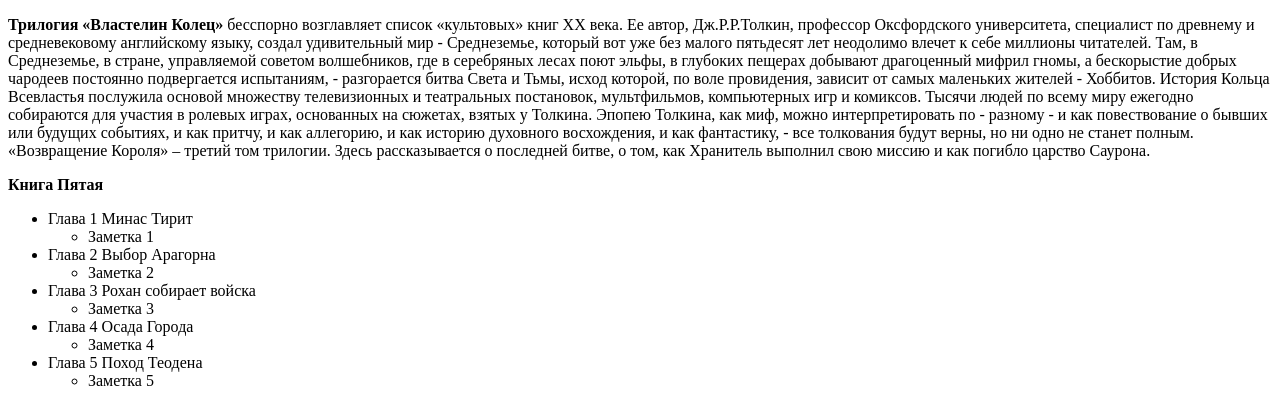
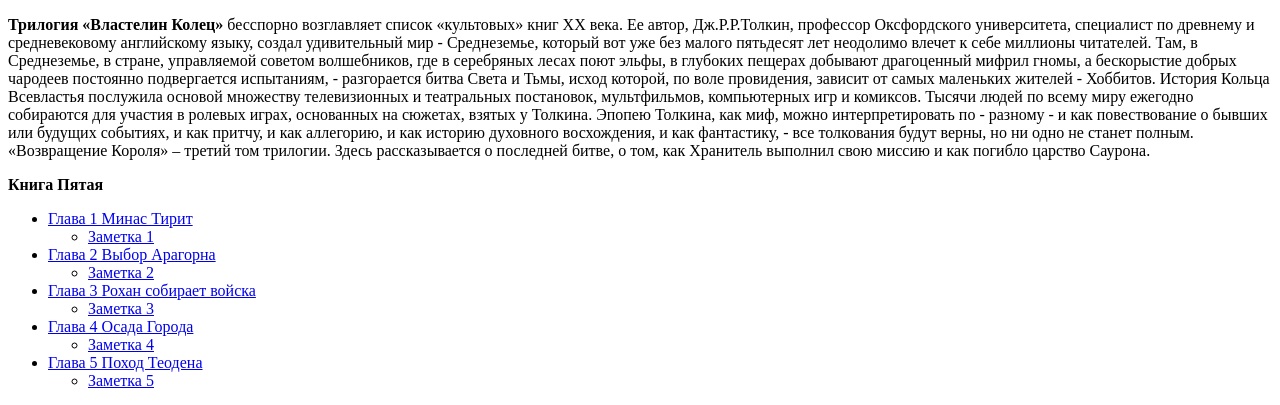
Before and after one commit to alexey17kos/HTML, a plain HTML site: page index.html in a window 1280 px wide. Shown: the top 405 px of the page. Drawn offline with Linux system fonts and the light colour scheme.

Commit message:
Сделал усложненный вариант

```diff
--- a/index.html
+++ b/index.html
@@ -10,43 +10,46 @@
     <title>Властелин колец</title>
   </head>
   <body>
+      <a id="tohead"></a>
       <p><strong>Трилогия «Властелин Колец»</strong> бесспорно возглавляет список «культовых» книг XX века. Ее автор, Дж.Р.Р.Толкин, профессор Оксфордского университета, специалист по древнему и средневековому английскому языку, создал удивительный мир - Среднеземье, который вот уже без малого пятьдесят лет неодолимо влечет к себе миллионы читателей. Там, в Среднеземье, в стране, управляемой советом волшебников, где в серебряных лесах поют эльфы, в глубоких пещерах добывают драгоценный мифрил гномы, а бескорыстие добрых чародеев постоянно подвергается испытаниям, - разгорается битва Света и Тьмы, исход которой, по воле провидения, зависит от самых маленьких жителей - Хоббитов. История Кольца Всевластья послужила основой множеству телевизионных и театральных постановок, мультфильмов, компьютерных игр и комиксов. Тысячи людей по всему миру ежегодно собираются для участия в ролевых играх, основанных на сюжетах, взятых у Толкина. Эпопею Толкина, как миф, можно интерпретировать по - разному - и как повествование о бывших или будущих событиях, и как притчу, и как аллегорию, и как историю духовного восхождения, и как фантастику, - все толкования будут верны, но ни одно не станет полным. «Возвращение Короля» – третий том трилогии. Здесь рассказывается о последней битве, о том, как Хранитель выполнил свою миссию и как погибло царство Саурона.</p>
       <p><strong>Книга Пятая</strong></p>
         <ul>
-          <li>Глава 1 Минас Тирит</li>
+          <li><a href="#chapter1">Глава 1 Минас Тирит</a></li>
              <ul>
-               <li>Заметка 1</li>
+               <li><a href="#note1">Заметка 1</a></li>
              </ul>
-          <li>Глава 2 Выбор Арагорна</li>
+          <li><a href="#chapter2">Глава 2 Выбор Арагорна</a></li>
              <ul>
-               <li>Заметка 2</li>
+               <li><a href="#note2">Заметка 2</a></li>
              </ul>
-          <li>Глава 3 Рохан собирает войска</li>
+          <li><a href="#chapter3">Глава 3 Рохан собирает войска</a></li>
              <ul>
-               <li>Заметка 3</li>
+               <li><a href="#note3">Заметка 3</a></li>
              </ul>
-          <li>Глава 4 Осада Города</li>
+          <li><a href="#chapter4">Глава 4 Осада Города</a></li>
              <ul>
-               <li>Заметка 4</li>
+               <li><a href="#note4">Заметка 4</a></li>
              </ul>
-          <li>Глава 5 Поход Теодена</li>
+          <li><a href="#chapter5">Глава 5 Поход Теодена</a></li>
              <ul>
-               <li>Заметка 5</li>
+               <li><a href="#note5">Заметка 5</a></li>
              </ul>
         </ul>
-      <h1>Глава 1 Минас Тирит</h1>
+      <h1 id="chapter1">Глава 1 Минас Тирит</h1>
+      <img src="https://pp.userapi.com/c844616/v844616843/145ed4/qb17g5rm6kk.jpg" srcset="https://pp.userapi.com/c844616/v844616843/145ed4/qb17g5rm6kk.jpg 2x" alt="Минас Тирит">
       <p>Пиппин выглянул из-под плаща <em>Гэндальфа</em>. Он никак не мог понять, во сне или наяву свистит в ушах черный ночной ветер, медленно плывет зубчатая тень гор далеко
         справа, во сне  или наяву качается у него над головой звездное небо. Он пытался вспомнить, что с ним и где он, но мысли путались, отдельные картины сменяли друг друга.
         Помнится, они мчались без остановок, летели все вперед и вперед, и там, впереди, вставал на рассвете золотистый мягкий блеск, и был город, затопленный тишиной, и гулкая пустота большого дворца на холме. Они ворвались под его своды в тот самый момент, когда вверху пронеслась огромная крылатая тень, и ужас выбелил лица людей вокруг. Пиппин вспомнил, как и его сердце сжала ледяная рука. Но рядом был Гэндальф, и ужас ушел, осталась только усталость. Пиппин спал, но сон был тревожным, в нем ходили и разговаривали незнакомые люди, что-то приказывал Гэндальф. И дальше, без перехода, снова бешеная скачка сквозь ночь. С тех пор как он заглянул в Палантир, прошло двое, нет, трое суток. Палантир! Это было ужасно! С этим воспоминанием он проснулся окончательно. Вокруг шумел и бормотал все тот же ветер.
       </p>
-      <p> <strong>Заметка 1</strong> Яркий желтый огонь в темном небе заставил Пиппина съежиться от страха. Зачем Гэндальф везет его в это страшное, там, впереди? Он протер глаза. На   востоке всходила луна. Значит, они будут скакать и скакать, мчаться сквозь ночь бесконечно долго.</p>
+      <p id="note1"> <strong>Заметка 1</strong> Яркий желтый огонь в темном небе заставил Пиппина съежиться от страха. Зачем Гэндальф везет его в это страшное, там, впереди? Он протер глаза. На   востоке всходила луна. Значит, они будут скакать и скакать, мчаться сквозь ночь бесконечно долго.</p>
       <p>– Где мы, Гэндальф?</p>
       <p>– На землях Гондора. Это - Анориен.</p>
       <p>Пиппин притих, но тут же прижался к магу.</p>
       <p>– Что там? Смотри! Красный огонь! Как драконий глаз. А вон еще один!</p>
       <p>Гэндальф только крикнул коню:</p>
       <p>– Вперед, Сполох, вперед! Спеши, друг! - и, наклонившись к Пиппину, сказал: - Смотри. Это зовут на помощь огни Гондора. Война началась. Вот огонь на Амон Дине, пламя на   Эленахе, и дальше огни, Нардол, Эрелас, Мин Риммон, Каленхад и Халифириен у границ Рохана. Вперед, Сполох!</p>
-      <h2>Глава 2 Выбор Арагорна</h2>
+      <h2 id="chapter2">Глава 2 Выбор Арагорна</h2>
+      <img src="https://geekhero.ru/wp-content/uploads/2012/02/x_3576f6ad.jpeg" srcset="https://geekhero.ru/wp-content/uploads/2012/02/x_3576f6ad.jpeg 2x" alt="Минас Тирит">
       <p>Когда стих топот копыт Сполоха, уносящего <em>Гэндальфа</em> и Пиппина, Мерри вернулся к Арагорну. Сумку свою он потерял еще в Порт Галене, собирать было нечего - так,   кое-какие полезные мелочи с развалин Изенгарда. Леголас и Гимли ожидали только сигнала тронуться в путь.</p>
       <p>– Нас осталось четверо, - сказал Арагорн. - Мы будем вместе, но пойдем не одни. После этого крылатого ужаса король решил выступать немедля и возвращаться к холмам под   прикрытием ночи.</p>
       <p>– А потом куда? - спросил Леголас.</p>
@@ -54,16 +57,16 @@
       <p>– Я с тобой, - тут же сказал Леголас.</p>
       <p>– И я тоже, - отозвался Гимли.</p>
       <p>– Мой путь еще темен для меня, - <u>задумчиво</u> ответил Арагорн. - Кажется, наступает час, к которому я готовился всю жизнь. Нам тоже нужно попасть в Минас Тирит, но каким   путем мы придем туда, я еще не решил.</p>
-      <p>– А я? - подал голос Мерри. - До сих пор от меня было немного толку, но я все-таки не какая-нибудь безделушка. Всадникам не до меня, <strong>Заметка 2</strong> хотя их   Правитель и обещал, что мы поговорим с ним о Шире после возвращения.</p>
+      <p>– А я? - подал голос Мерри. - До сих пор от меня было немного толку, но я все-таки не какая-нибудь безделушка. Всадникам не до меня, <a id="note2"><strong>Заметка 2</strong></a> хотя их   Правитель и обещал, что мы поговорим с ним о Шире после возвращения.</p>
       <p>– Мне видится, что ты должен идти с ним, Мерри, - сказал Арагорн. - И не рассчитывай на весёлую прогулку! Теодену долго еще не сидеть в покое Золотых Палат. Немало надежд   иссякнет этой горькой весной!</p>
       <p>Они отправились затемно. Теоден, с ним двадцать два Всадника, Леголас с Гимли и Арагорн с Мерри. Уже переправившись через Изен, они услышали за спиной топот. Их нагнал Всадник   из арьергарда.</p>
-      <h2>Глава 3 Рохан собирает войска</h2>
+      <h2 id="chapter3">Глава 3 Рохан собирает войска</h2>
       <p>Отныне все дороги вели на восток, навстречу Тьме. В тот самый час, когда Пиппин, стоя пред воротами Города, смотрел на входящие войска, король Рохана во главе большого отряда   Всадников спускался с гор.</p>
       <p>Вечерело. Длинные тени, перегоняя лошадей, бежали впереди по долине. На лесистых склонах было уже темно. После дня пути король ехал медленно. Тропа, огибая огромный скальный   уступ, нырнула под своды тихо шепчущих елей. Все ниже и ниже спускался отряд в долину. Блеск водопадов приглушали сумерки.
       </p>
       <p>Весь этот день воины спускались вниз вдоль ручья; теперь вместе с ними он устремился в широкую долину, поглотил небольшой приток и, взбивая пену, помчался по камням к Эдорасу.   В верховьях долины, словно запирая ее, высился могучий горный пик с вершиной, укрытой вечными снегами. На восточных его склонах густо голубели тени, западные склоны пылали в огне   заката.</p>
-      <p>Мерри с изумлением озирался по сторонам. Ему было интересно в незнакомой стране. Это был край без неба; в туманной дымке глаз различал только горы, каменная стена вставала за   стеной, меж ними разверзались пропасти, заполненные туманом. От могучих водопадов воздух тихо звенел, шумели деревья, стучали по камням копыта. Раньше Мерри любил слушать о горах, думать о них, но теперь, когда горные хребты вздымались вокруг под самые небеса, он чувствовал себя неуютно, живо ощущая исполинскую тяжесть, гнетущую грудь Среднеземья. Слишком они были большие; глядя на них, хотелось оказаться в маленькой комнатке возле камина. <strong>Заметка 3</strong></p>
-      <h2>Глава 4 Осада Города</h2>
+      <p>Мерри с изумлением озирался по сторонам. Ему было интересно в незнакомой стране. Это был край без неба; в туманной дымке глаз различал только горы, каменная стена вставала за   стеной, меж ними разверзались пропасти, заполненные туманом. От могучих водопадов воздух тихо звенел, шумели деревья, стучали по камням копыта. Раньше Мерри любил слушать о горах, думать о них, но теперь, когда горные хребты вздымались вокруг под самые небеса, он чувствовал себя неуютно, живо ощущая исполинскую тяжесть, гнетущую грудь Среднеземья. Слишком они были большие; глядя на них, хотелось оказаться в маленькой комнатке возле камина. <a id="note3"><strong>Заметка 3</strong></a></p>
+      <h2 id="chapter4">Глава 4 Осада Города</h2>
       <p>Гэндальф разбудил Пиппина. За окнами по-прежнему было темно, в комнате горели свечи. Духота стояла, как перед грозой.</p>
       <p>– Который час? - спросил Пиппин, зевая.</p>
       <p>– Начало третьего, - ответил маг. - Одевайся, тебя призывает Правитель. Надеюсь, ты не забыл, что служишь ему?</p>
@@ -73,17 +76,19 @@
       <p>– И зачем ты меня привез сюда? - проворчал он.</p>
       <p>– Чтобы помешать тебе делать глупости, - в тон ему ответил маг. - Если тебе здесь не по нраву, то, кроме себя, винить некого.</p>
       <p>Пиппин насупился и замолчал.</p>
-      <p><strong>Заметка 4</strong></p>
+      <p><a id="note4"><strong>Заметка 4</strong></a></p>
       <p>Когда Гэндальф снова привел его в зал со статуями и колоннами, Денетор сидел на том же самом месте. «Как старый, терпеливый паук, - подумалось Пиппину. - Он что, так со вчера   и сидит тут?» Правитель предложил Гэндальфу сесть, не обращая внимания на стоящего Пиппина, но потом живо обернулся к хоббиту.</p>
       <p>– Ну, добрый мой Перегрин, надеюсь, ты провел вчерашний день с пользой и приятством. Вот только угощение могло показаться тебе скудноватым. Но - война. - Он слегка развел   руками.</p>
       <p>Пиппин покраснел. Ему показалось, что Правителю известны не только его слова, но и мысли.</p>
       <p>– Что же ты намереваешься делать у меня на службе? - спросил Денетор.</p>
       <p>– Я думаю, что повелитель укажет мои обязанности.</p>
       <p>– Укажу. Когда узнаю, что ты можешь. А для этого лучше всего оставить тебя при себе. Будешь выполнять мои поручения, беседовать со мной, когда будет время. <s>Петь умеешь?</s></p>
-      <h2>Глава 5 Поход Теодена</h2>
+      <h2 id="chapter5">Глава 5 Поход Теодена</h2>
+      <img src="http://img2.reactor.cc/pics/post/%D0%90%D1%80%D0%B4%D0%B0-%D1%84%D1%8D%D0%BD%D0%B4%D0%BE%D0%BC%D1%8B-%D0%AD%D0%BE%D0%BC%D0%B5%D1%80-%D0%A0%D0%BE%D1%85%D0%B8%D1%80%D1%80%D0%B8%D0%BC-2718656.jpeg" srcset="http://img2.reactor.cc/pics/post/%D0%90%D1%80%D0%B4%D0%B0-%D1%84%D1%8D%D0%BD%D0%B4%D0%BE%D0%BC%D1%8B-%D0%AD%D0%BE%D0%BC%D0%B5%D1%80-%D0%A0%D0%BE%D1%85%D0%B8%D1%80%D1%80%D0%B8%D0%BC-2718656.jpeg 2x" alt="Поход Теодена">
       <p>Мерри лежал, завернувшись в одеяло, и тщетно вглядывался в темноту. Ночь была тихой, безветренной, только деревья чуть слышно вздыхали вокруг. Он поднял голову и снова услышал   настороживший его звук. Где-то вдали глухо били барабаны. Замолкая в одном месте, удары тут же возникали, в другом. Интересно, слышат ли их часовые?</p>
       <p>Невидимые в темноте, расположились на отдых войска рохирримов. Пахло лошадьми. Мерри слышал, как они пофыркивают и мягко переступают копытами по усыпанной хвоей земле. На ночь   Теоден остановился в глухом сосновом бору у подножия сигнального холма Эленах, поднимавшегося высоко над вершинами Друаданского Леса.</p>
-      <p>От усталости Мерри не мог заснуть. Шли пятые сутки похода. Мрак, становившийся все плотнее, приводил воинов в уныние. Мерри уже не понимал, зачем так <u>рвался</u> в этот   поход, ведь ясный приказ короля позволял ему остаться. Хоббит уже не раз принимался гадать, знает ли король о его самоуправстве. А если знает, то что думает? Наверное, Дернхельм   как-то договорился с Эльфхельмом, командиром их «йореда» (так Всадники называли отряды). Во всяком случае, воины старались не замечать лишнего новобранца. С ним никто не   заговаривал, а если смотрели, то как на лишнюю переметную суму за спиной Дернхельма. Да и сам молодой Всадник за всю дорогу не проронил ни слова. <strong>Заметка 5</strong> Тут   поневоле начнешь ощущать себя никому не нужной обузой.</p>
+      <p>От усталости Мерри не мог заснуть. Шли пятые сутки похода. Мрак, становившийся все плотнее, приводил воинов в уныние. Мерри уже не понимал, зачем так <u>рвался</u> в этот   поход, ведь ясный приказ короля позволял ему остаться. Хоббит уже не раз принимался гадать, знает ли король о его самоуправстве. А если знает, то что думает? Наверное, Дернхельм   как-то договорился с Эльфхельмом, командиром их «йореда» (так Всадники называли отряды). Во всяком случае, воины старались не замечать лишнего новобранца. С ним никто не   заговаривал, а если смотрели, то как на лишнюю переметную суму за спиной Дернхельма. Да и сам молодой Всадник за всю дорогу не проронил ни слова. <a id="note5"><strong>Заметка 5</strong></a> Тут   поневоле начнешь ощущать себя никому не нужной обузой.</p>
       <p>Войска Теодена все ближе подходили к опасным местам. До внешних укреплений Минас Тирита оставалось меньше дня пути. Разведчики, которым удалось вернуться, доложили, что дорога   впереди захвачена врагом. В трех милях западнее Амон Дина стоит целая орда, а большой отряд орков идет навстречу. Они уже в трех-четырех лигах от Друаданского Леса.</p>
+      <p><a href="#tohead"><strong>Вернуться в начало</strong></a></p>
   </body>
 </html>
```
